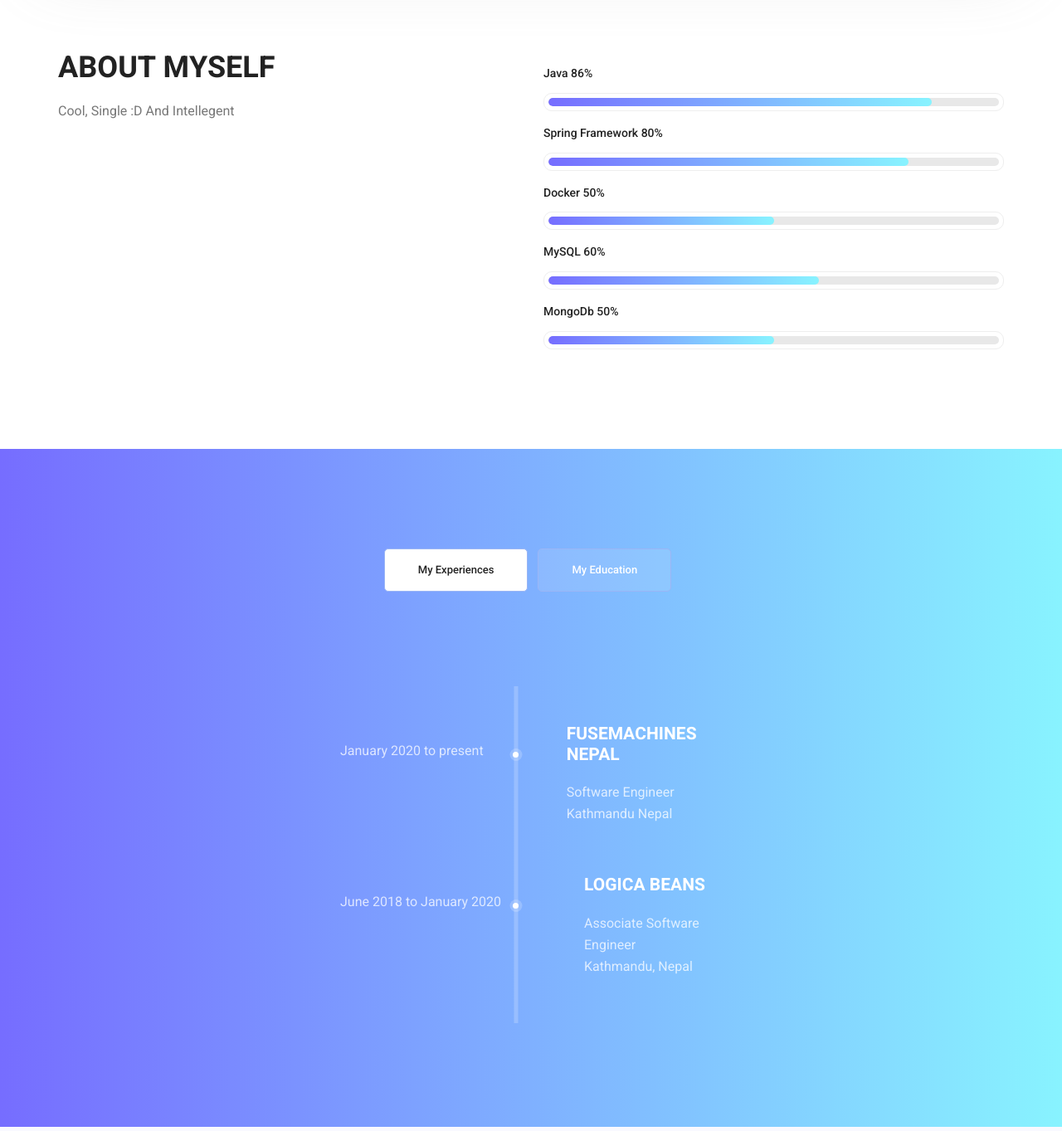
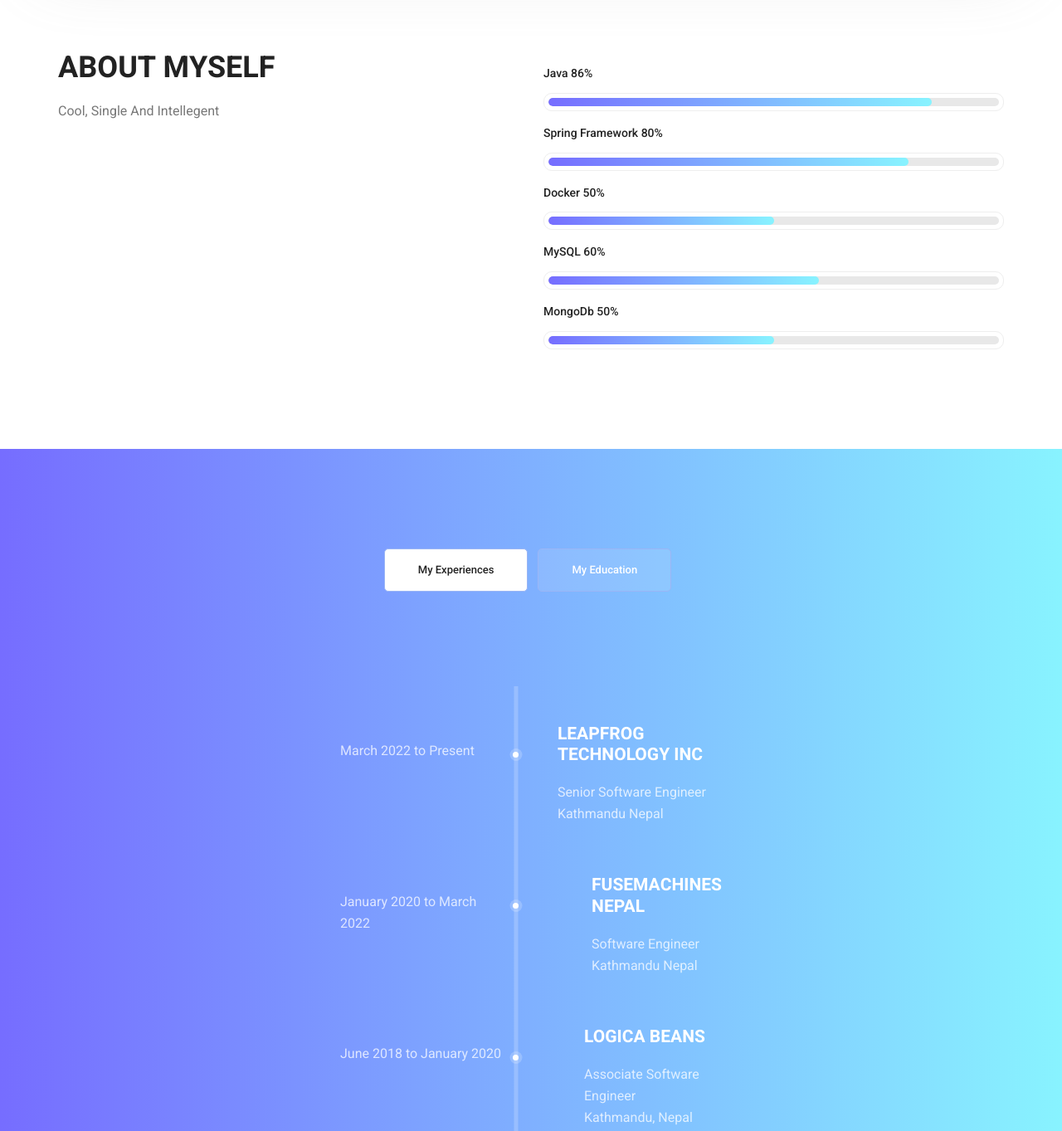
Before and after one commit to sudip-bolakhe/personal-website, a plain HTML site: page index.html in a window 1280 px wide. Shown: the part 1020-2383 px from the top of the page at 83% size. Drawn offline with Linux system fonts and the light colour scheme.

Commit message:
Added new exprience

```diff
--- a/index.html
+++ b/index.html
@@ -67,7 +67,7 @@
         			<div class="col-lg-6">
         				<div class="welcome_text">
         					<h4>About Myself</h4>
-        					<p>Cool, Single  :D And Intellegent</p>
+        					<p>Cool, Single  And Intellegent</p>
         					<!-- <div class="row">
         						<div class="col-md-4">
         							<div class="wel_item">
@@ -163,7 +163,19 @@
 									<span></span>
 									<div class="media">
 										<div class="d-flex">
-											<p>January 2020 to present</p>
+											<p>March 2022 to Present</p>
+										</div>
+										<div class="media-body">
+											<h4>Leapfrog Technology Inc</h4>
+											<p>Senior Software Engineer <br />Kathmandu Nepal</p>
+										</div>
+									</div>
+								</li>
+								<li>
+									<span></span>
+									<div class="media">
+										<div class="d-flex">
+											<p>January 2020 to March 2022</p>
 										</div>
 										<div class="media-body">
 											<h4>Fusemachines Nepal</h4>
```
